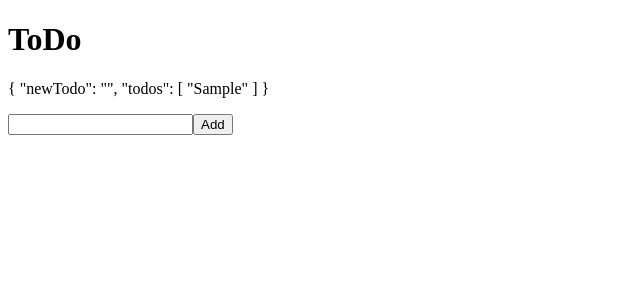
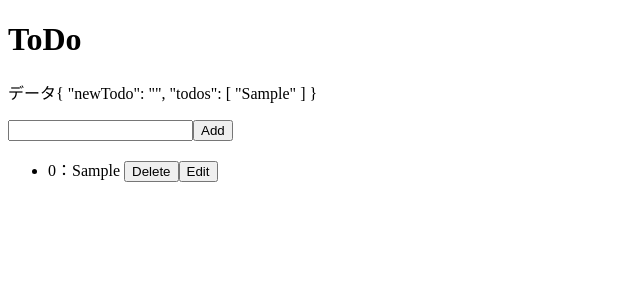
Before and after one commit to ham-cap/todo-vue, a Vue app: page / in a window 1280 px wide. Both pictures are taken after typing "Sample" into the empty fields and a click on the button "Add". Shown: the top 300 px of the page, without its empty margins (0-640 px from the left). Built offline with nearby package versions, Linux system fonts and the light colour scheme.

Commit message:
一覧表示機能を仮実装

```diff
--- a/src/App.vue
+++ b/src/App.vue
@@ -14,14 +14,29 @@ export default {
       this.newTodo = "";
     },
   },
+  mounted() {
+    if (Object.prototype.hasOwnProperty.call(localStorage, "todoList")) {
+      const todoListJson = localStorage.getItem("todoList");
+      this.todos = JSON.parse(todoListJson);
+    } else {
+      localStorage.setItem("todoList", this.todos);
+    }
+  },
 };
 </script>
 
 <template>
   <div>
     <h1>ToDo</h1>
-    <p>{{ $data }}</p>
+    <p>データ{{ $data }}</p>
     <input v-model="newTodo" type="text" />
     <button @click="addTodo">Add</button>
+    <ul>
+      <li v-for="(todo, index) in todos" v-bind:key="index">
+        {{ index }}：{{ todo }}
+        <button v-on:click="deleteTodo(index)">Delete</button>
+        <button v-on:click="editTodo(index)">Edit</button>
+      </li>
+    </ul>
   </div>
 </template>
```
